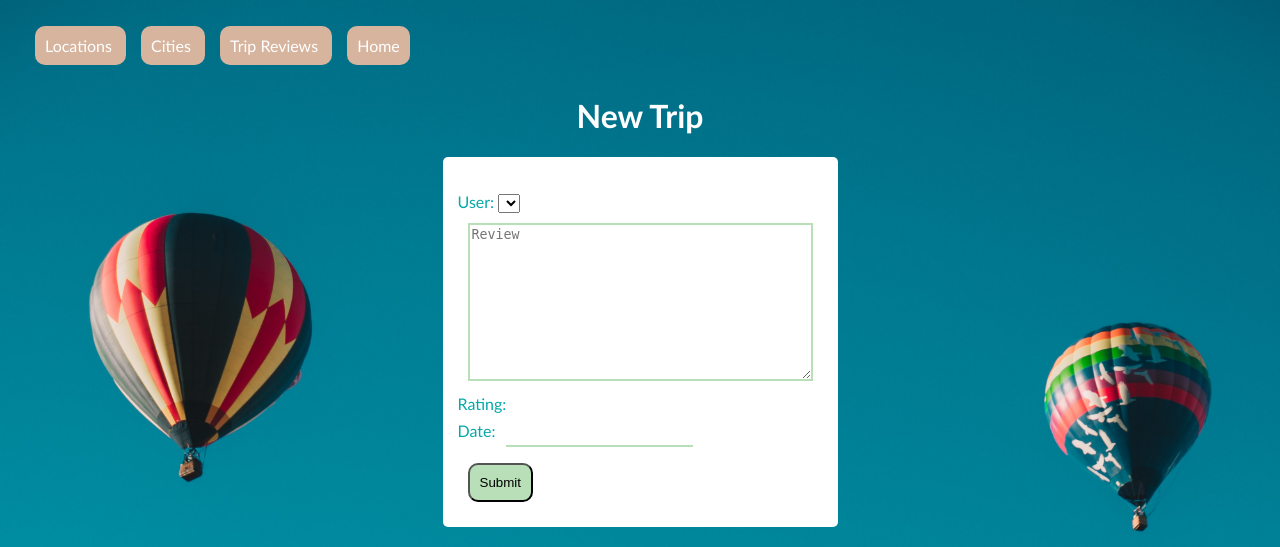
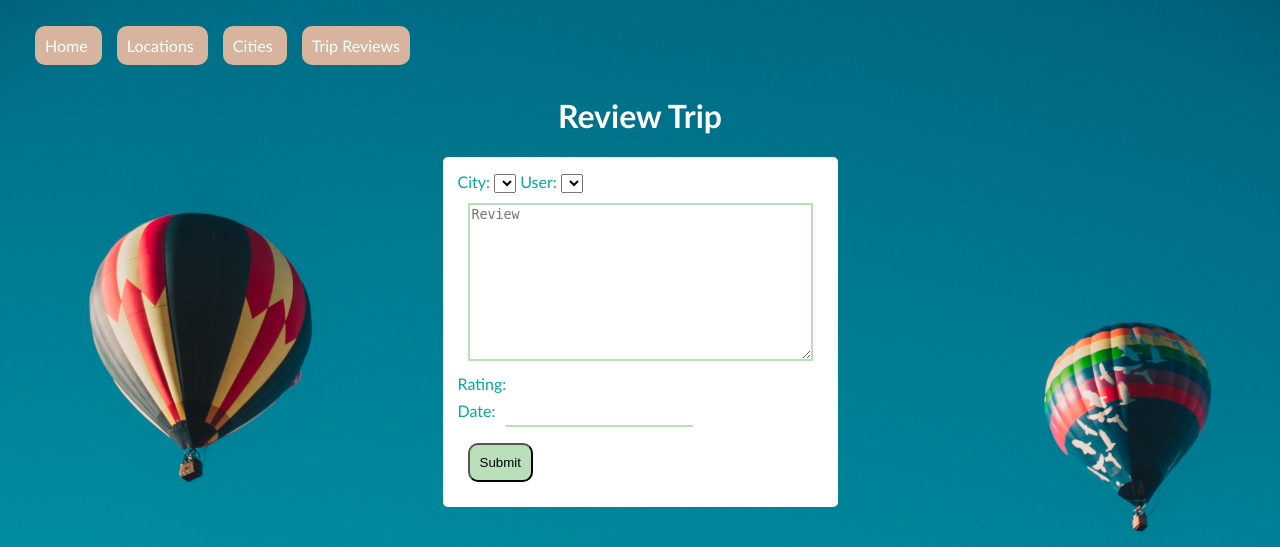
Before and after one commit to JazzRose/travel_bucketlist, a Flask app: template templates/cities/trip.html in a window 1280 px wide. Shown: the top 547 px of the page. Run offline with Flask 2, Linux system fonts and the light colour scheme; the template is opened without the code that fills it, so the values that code supplies are empty.

Commit message:
Trips error

```diff
--- a/controllers/cities_controller.py
+++ b/controllers/cities_controller.py
@@ -70,7 +70,7 @@ def review_city(id):
 @cities_blueprint.route("/cities/trip", methods = ['POST'])
 def submit_review():
     user_id = request.form ["user_id"]
-    city_id = request.form[("city_id")]
+    city_id = request.form["city_id"]
     review = request.form["review"]
     rating = request.form["rating"]
     date = request.form["date"]
--- a/repositories/trip_repository.py
+++ b/repositories/trip_repository.py
@@ -50,16 +50,16 @@ def top_trips():
 
     top_results = results[0:3]
 
-    top_citys = []
+    top_cities = []
     ratings = []
 
     for result in top_results:
         city_id = result['city_id']
         city = city_repository.select(city_id)
-        top_citys.append(city)
+        top_cities.append(city)
         rating = result['avg_amount']
         ratings.append("{:.2f}".format(rating))
-    return [top_citys, ratings]
+    return [top_cities, ratings]
 
 def delete(id):
     sql = "DELETE FROM trips WHERE id = %s"
--- a/static/style.css
+++ b/static/style.css
@@ -134,6 +134,7 @@ h4 {
     justify-content: center;
     text-decoration: none;
     border-color:#bc412b;
+    border-radius: 10px;
 
 
 }
@@ -190,11 +191,11 @@ div.index{
     flex-basis: 300px;
     height: 400px;
     background-color: white;
-    white-space: no-wrap;
     margin-bottom: 30px;
     display:flex;
     flex-direction: column;
     justify-content: space-between;
+    padding: 10px;
 }
 
 .ratings{
@@ -387,6 +388,8 @@ input[type=submit]{
     position: fixed;
     left: 0px;
     margin-top: 40px;
+    margin-bottom: 10px;
+
 }
 .profile > img{
 
--- a/templates/base.html
+++ b/templates/base.html
@@ -10,6 +10,9 @@
     <header>
         <nav>
            <ul>
+                <li>
+                <a href ="/">Home</a>
+                </li>
                <li>
                    <a href ="/locations">Locations</a>
                </li>
@@ -19,9 +22,7 @@
                 <li>
                     <a href ="/trips">Trip Reviews</a>
                 </li>
-                <li>
-                    <a href ="/">Home</a>
-                </li>
+            </ul>
         </nav>
     </header>
     <div class="mainbody">
--- a/templates/cities/edit.html
+++ b/templates/cities/edit.html
@@ -19,7 +19,7 @@
     </div>
     <div>
         <label for="info"></label>
-        <textarea  id="info" name="info" value="{{ city.info }}"></textarea>
+        <textarea cols="40" rows = "10" id="info" name="info" value="{{ city.info }}"></textarea>
     </div>
     <div>
         <input type="submit">
--- a/templates/cities/index.html
+++ b/templates/cities/index.html
@@ -14,6 +14,12 @@
         <h2>{{ user.username }}</h2>
         <h2> {{ user.age }}</h2>
         <p>{{ user.interests }}</p>
+        <a class = "tilebuttons" href ="/locations">Locations</a>
+        <br>
+        <a class = "tilebuttons" href ="/cities">Cities</a>
+         <br>
+         <a class = "tilebuttons" href ="/trips">Trip Reviews</a>
+
 
     </section>
     <div class = flexlists>
--- a/templates/cities/trip.html
+++ b/templates/cities/trip.html
@@ -1,13 +1,18 @@
 {% extends 'base.html' %}
 
 {% block content %}
-<h1>New Trip</h1>
+<h1>Review Trip</h1>
 <section class = "newform">
 <form action ="/cities/trip" method = "POST">
     <div>
-        <label for="city">{{ city.name }}</label>
+        <label for="city">City:</label>
+        <select name="city_id" id="city">
+            {% for city in cities %}
             <option value="{{ city.id }}">
+                {% if city.id == trip.city.id %} selected {% endif %}>
+                {{ city.name }}
             </option>
+            {% endfor %}
         </select>
         <label for="user">User:</label>
         <select name="user_id" id="user">
--- a/templates/locations/cities.html
+++ b/templates/locations/cities.html
@@ -4,7 +4,7 @@
 <h1>Cities</h1>
 
 <section>
-    <a class="buttonlink" href="/locations/new">New City</a>
+    <a class="buttonlink" href="/cities/new">New City</a>
 </section>
 
 <section class = "list">
--- a/templates/locations/index.html
+++ b/templates/locations/index.html
@@ -14,6 +14,11 @@
     <h2>{{ user.username }}</h2>
     <h2> {{ user.age }}</h2>
     <p>{{ user.interests }}</p>
+    <a class = "tilebuttons" href ="/locations">Locations</a>
+    <br>
+    <a class = "tilebuttons" href ="/cities">Cities</a>
+    <br>
+    <a class = "tilebuttons" href ="/trips">Trip Reviews</a>
 
 </section>
 <div class = flexlists>
```
Also changed, not shown: controllers/trips_controller.py (+4 -4 lines), templates/trips/index.html (+9 -4 lines), static/images/Grundarfjordur.jpg (added), static/images/Jiufen.jpg (added), templates/users/profile.html (line endings or trailing spaces), 6 other files.
